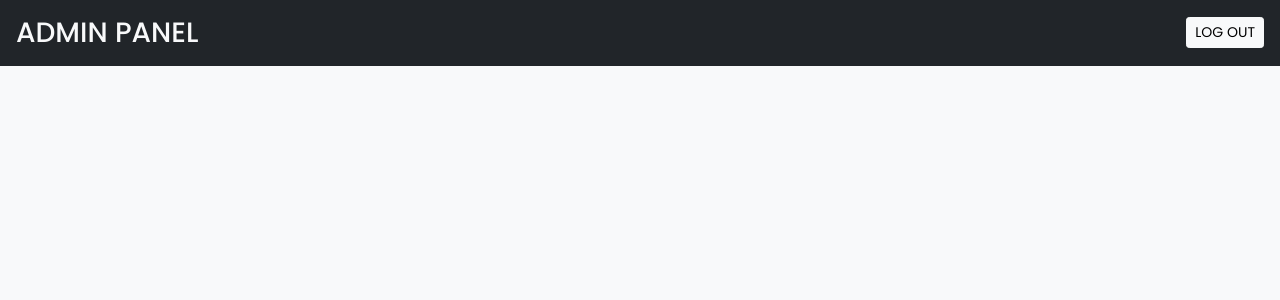
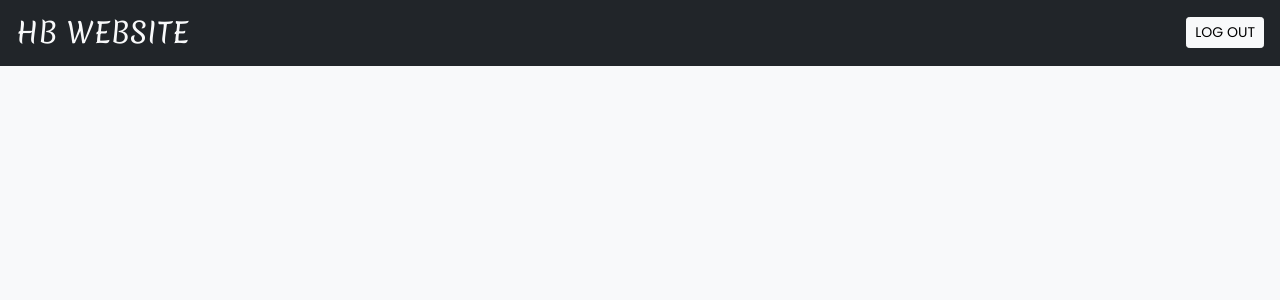
Before and after one commit to chandanyadav2004/Hotel-Management-Website, a PHP site: page /admin/dashboard.php in a window 1280 px wide. Shown: the top 300 px of the page. Run offline with PHP 8.4, Linux system fonts and the light colour scheme; the visitor is signed in with stand-in values (Sample User, id 1).

Commit message:
font of title and name

```diff
--- a/admin/dashboard.php
+++ b/admin/dashboard.php
@@ -19,9 +19,12 @@ adminLogin();
 </head>
 <body class="bg-light">
     <div class="container-fluid bg-dark text-light p-3 d-flex align-items-center justify-content-between">
-        <h3 class="mb-0">ADMIN PANEL</h3>
+        <h3 class="mb-0 h-font">HB WEBSITE</h3>
         <a href="logout.php" class="btn btn-light btn-sm">LOG OUT</a>
     </div>
+
+
+
 
     <?php require('inc/scripts.php') ?>
 </body>
```
